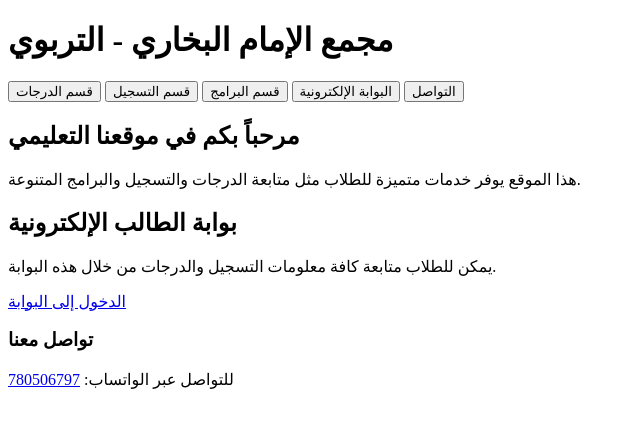
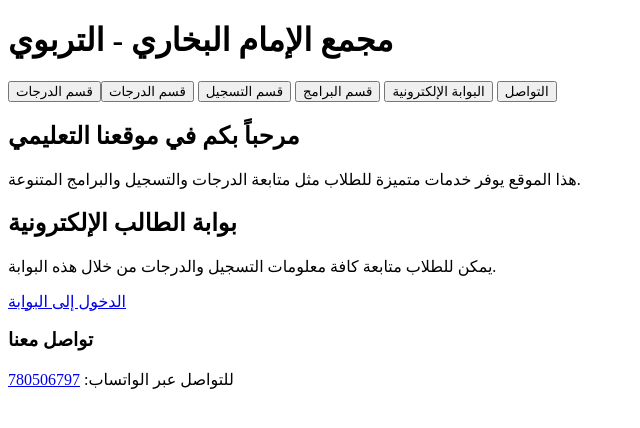
Before and after one commit to Levi78050/Imam-Al--Bukhari-Secondary-School-, a plain HTML site: page index.html in a window 1280 px wide. Shown: the whole page, without its empty margins (0-640 px from the left). Drawn offline with Linux system fonts and the light colour scheme.

Commit message:
Update index.html

```diff
--- a/index.html
+++ b/index.html
@@ -19,7 +19,7 @@
 
   <!-- قائمة التنقل الرئيسية -->
   <nav class="navbar">
-    <button onclick="location.href='grades.html'" class="nav-btn">قسم الدرجات</button>
+    <button onclick="location.href='grades.html'" class="nav-btn">قسم الدرجات</button><button onclick="location.href='grades.html'" class="nav-btn">قسم الدرجات</button>
     <button onclick="location.href='registration.html'" class="nav-btn">قسم التسجيل</button>
     <button onclick="location.href='programs.html'" class="nav-btn">قسم البرامج</button>
     <button onclick="location.href='portal.html'" class="nav-btn">البوابة الإلكترونية</button>
```
